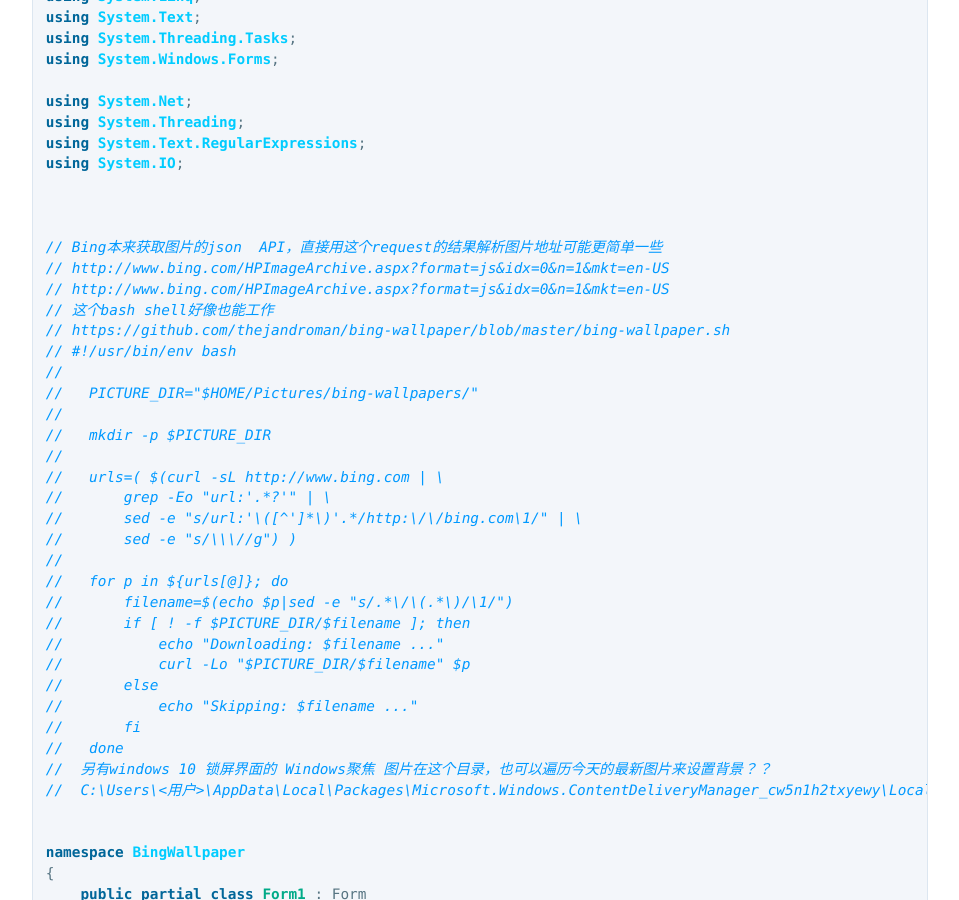
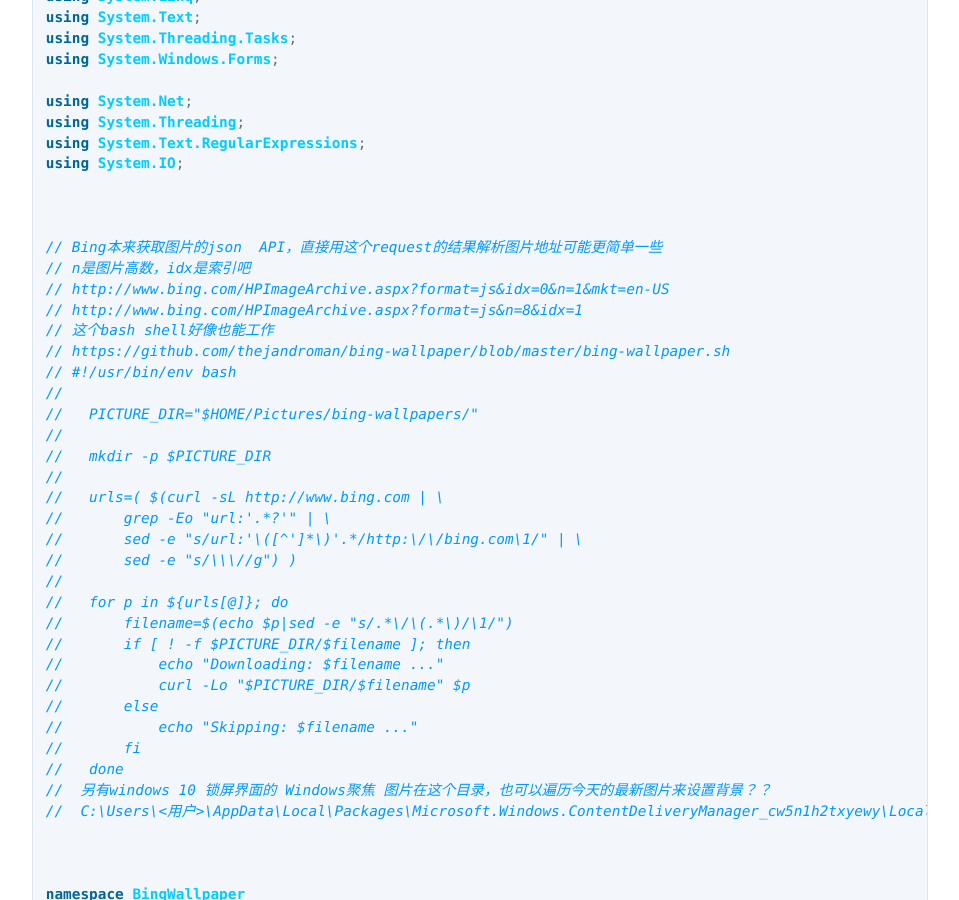
Before and after one commit to gmd20/gmd20.github.io, a Jekyll site: the page built from _posts/2016-10-12-C#例子把bing每日图片设置为windows10桌面背景BingWallpaper.markdown, in a window 1280 px wide and 900 px high, scrolled down 3995 px. Shown: the whole window, without its empty margins (160-1119 px from the left). Built offline with Jekyll 4.4.1, drawn with Linux system fonts in a browser that asks for light colours; Markdown is read by kramdown in place of the engine named in the settings; comment, search, counter and statistics services are not loaded.

Commit message:
Update 2016-10-12-C#例子把bing每日图片设置为windows10桌面背景BingWallpaper.markdown

```diff
--- a/_posts/2016-10-12-C#例子把bing每日图片设置为windows10桌面背景BingWallpaper.markdown
+++ b/_posts/2016-10-12-C#例子把bing每日图片设置为windows10桌面背景BingWallpaper.markdown
@@ -170,8 +170,9 @@ using System.IO;
 
 
 // Bing本来获取图片的json  API，直接用这个request的结果解析图片地址可能更简单一些
+// n是图片高数，idx是索引吧
 // http://www.bing.com/HPImageArchive.aspx?format=js&idx=0&n=1&mkt=en-US
-// http://www.bing.com/HPImageArchive.aspx?format=js&idx=0&n=1&mkt=en-US
+// http://www.bing.com/HPImageArchive.aspx?format=js&n=8&idx=1
 // 这个bash shell好像也能工作
 // https://github.com/thejandroman/bing-wallpaper/blob/master/bing-wallpaper.sh
 // #!/usr/bin/env bash
@@ -196,6 +197,7 @@ using System.IO;
 //   done
 //  另有windows 10 锁屏界面的 Windows聚焦 图片在这个目录，也可以遍历今天的最新图片来设置背景？？
 //  C:\Users\<用户>\AppData\Local\Packages\Microsoft.Windows.ContentDeliveryManager_cw5n1h2txyewy\LocalState\Assets
+
 
 
 namespace BingWallpaper
```
